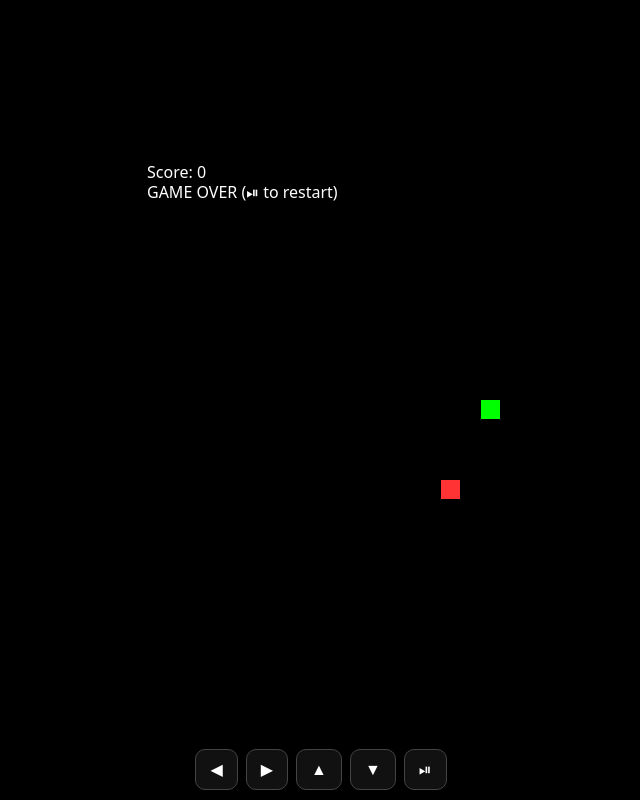
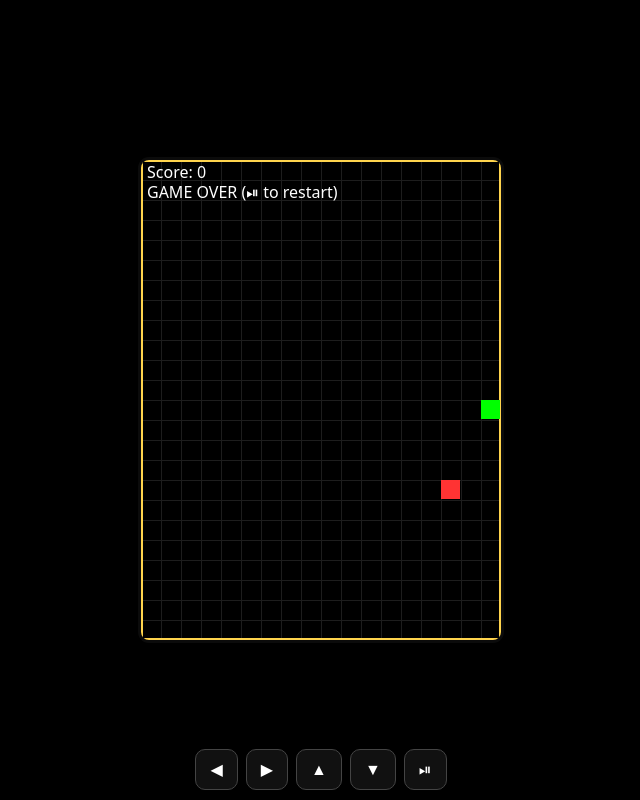
Before and after one commit to JohmBrowe/arcade-classics-neo, a plain HTML site: page games/snake.html in a window 1280 px wide. Shown: the whole page, without its empty margins (319-959 px from the left). Drawn offline with Linux system fonts and the light colour scheme.

Commit message:
Update snake.html

```diff
--- a/games/snake.html
+++ b/games/snake.html
@@ -4,7 +4,7 @@
 <style>
   html,body{margin:0;height:100%;background:#000;color:#fff;font-family:system-ui}
   #wrap{display:grid;place-items:center;height:100%}
-  canvas{image-rendering:pixelated;touch-action:none}
+  canvas{image-rendering:pixelated;touch-action:none;border-radius:8px;box-shadow:0 0 0 3px #0b0b0b, 0 8px 28px rgba(0,0,0,.45)}
   #ui{position:fixed;inset:auto 0 0 0;display:flex;gap:8px;justify-content:center;padding:10px;background:linear-gradient(0,#000,transparent)}
   button{background:#111;color:#fff;border:1px solid #444;border-radius:10px;padding:10px 14px;font-size:16px}
 </style></head><body>
@@ -17,7 +17,9 @@
   <button onclick="toggle()">⏯</button>
 </div>
 <script>
-const S=20, W=18, H=24; const ctx=c.getContext('2d'); let snake=[[9,12]], vx=1,vy=0, food=spawn(), over=false, paused=false, score=0, t0=0, spd=110;
+const S=20, W=18, H=24; const ctx=c.getContext('2d');
+let snake=[[9,12]], vx=1,vy=0, food=spawn(), over=false, paused=false, score=0, t0=0, spd=110;
+
 function spawn(){ let x,y; do{ x=Math.floor(Math.random()*W); y=Math.floor(Math.random()*H)}while(snake.some(p=>p[0]==x&&p[1]==y)); return [x,y]}
 function step(t){ if(paused||over){draw(); return requestAnimationFrame(step)}
   if(!t0||t-t0>spd){ t0=t; const nx=snake[0][0]+vx, ny=snake[0][1]+vy;
@@ -26,10 +28,21 @@ function step(t){ if(paused||over){draw(); return requestAnimationFrame(step)}
   }
   draw(); requestAnimationFrame(step)
 }
-function draw(){ ctx.fillStyle='#000'; ctx.fillRect(0,0,c.width,c.height);
-  ctx.fillStyle='#0f0'; snake.forEach(([x,y],i)=>{ctx.fillRect(x*S,y*S,S-1,S-1)})
+function draw(){
+  // board + faint grid
+  ctx.fillStyle='#000'; ctx.fillRect(0,0,c.width,c.height);
+  ctx.strokeStyle='#1d1d1d'; ctx.lineWidth=1;
+  for(let x=1;x<W;x++){ ctx.beginPath(); ctx.moveTo(x*S+0.5,0.5); ctx.lineTo(x*S+0.5,H*S-0.5); ctx.stroke(); }
+  for(let y=1;y<H;y++){ ctx.beginPath(); ctx.moveTo(0.5,y*S+0.5); ctx.lineTo(W*S-0.5,y*S+0.5); ctx.stroke(); }
+  // bright border
+  ctx.lineWidth=3; ctx.strokeStyle='#ffd44d'; ctx.strokeRect(0.5,0.5,W*S-1,H*S-1);
+
+  ctx.fillStyle='#0f0'; snake.forEach(([x,y])=>ctx.fillRect(x*S,y*S,S-1,S-1));
   ctx.fillStyle='#f33'; ctx.fillRect(food[0]*S,food[1]*S,S-1,S-1)
-  ctx.fillStyle='#fff'; ctx.font='16px system-ui'; ctx.fillText('Score: '+score,6,18); if(over)ctx.fillText('GAME OVER (⏯ to restart)',6,38); if(paused)ctx.fillText('PAUSED',6,38);
+  ctx.fillStyle='#fff'; ctx.font='16px system-ui';
+  ctx.fillText('Score: '+score,6,18);
+  if(over)ctx.fillText('GAME OVER (⏯ to restart)',6,38);
+  if(paused)ctx.fillText('PAUSED',6,38);
 }
 function dir(x,y){ if(-x!=vx||-y!=vy){ vx=x; vy=y } }
 function toggle(){ if(over){ snake=[[9,12]]; vx=1;vy=0; food=spawn(); over=false; score=0; spd=110 } else paused=!paused }
```
